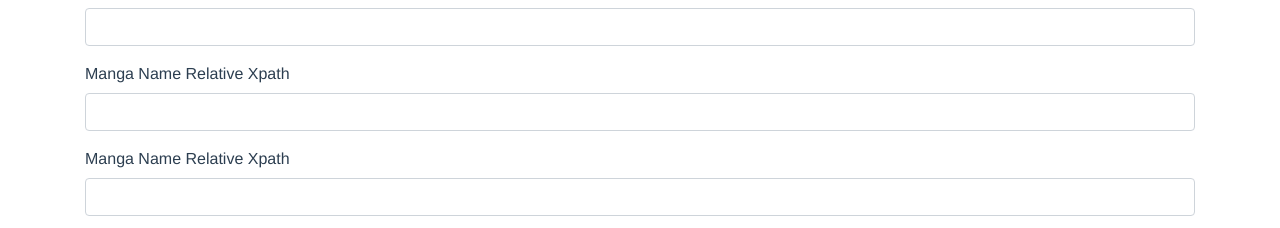
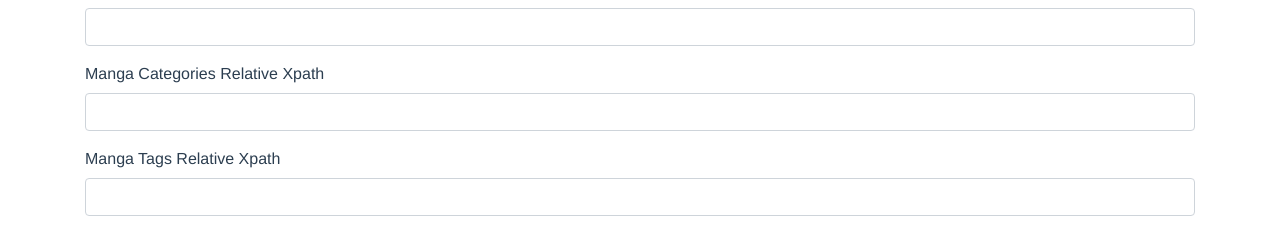
Before and after one commit to TytiX/manga-reader, a Vue app in the folder vue-reader/: page /#/settings/1 in a window 1280 px wide. Shown: the part 674-902 px from the top of the page. Built offline with nearby package versions, Linux system fonts and the light colour scheme; no server answers; what vue-zoomer would draw is missing.

Commit message:
Update ConfigurationDetail.vue

```diff
--- a/vue-reader/src/components/settings/ConfigurationDetail.vue
+++ b/vue-reader/src/components/settings/ConfigurationDetail.vue
@@ -37,11 +37,11 @@
         <b-form-input v-model="config.mangaCoverXpath" trim></b-form-input>
       </b-form-group>
       <b-form-group
-        label="Manga Name Relative Xpath">
+        label="Manga Categories Relative Xpath">
         <b-form-input v-model="config.mangaCategoriesXpath" trim></b-form-input>
       </b-form-group>
       <b-form-group
-        label="Manga Name Relative Xpath">
+        label="Manga Tags Relative Xpath">
         <b-form-input v-model="config.mangaTagsXpath" trim></b-form-input>
       </b-form-group>
 
```
